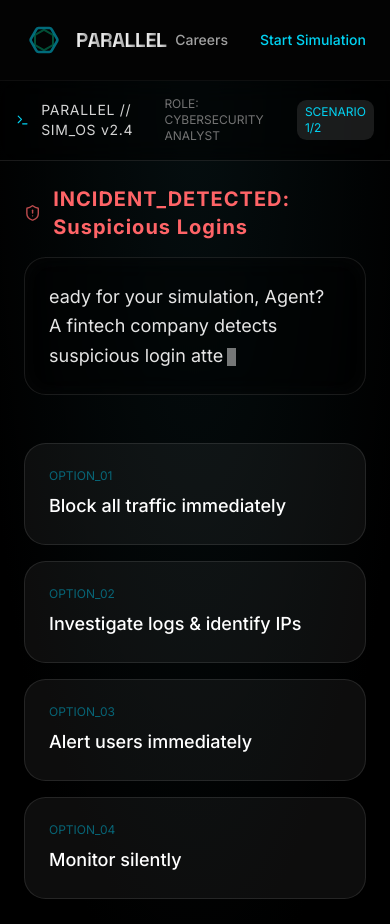
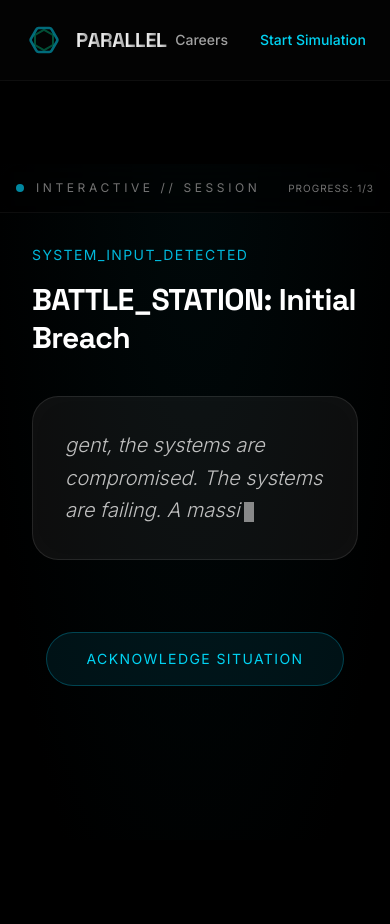
Before and after one commit to vikash-connect/Paraller, a Next.js app: page /simulation in a window 390 px wide. Built offline with nearby package versions, Linux system fonts and the light colour scheme.

Commit message:
feat: redesign career simulation with cinematic pacing and manual progression

```diff
--- a/src/app/simulation/page.tsx
+++ b/src/app/simulation/page.tsx
@@ -1,14 +1,15 @@
 "use client";
-import React, { useState, useEffect } from "react";
+import React, { useState } from "react";
 import { motion, AnimatePresence } from "framer-motion";
+import { useRouter } from "next/navigation";
 import { simulations, Choice } from "@/data/simulations";
 import { TypewriterEffect } from "@/components/ui/typewriter-effect";
 import { GlowingButton } from "@/components/ui/glowing-button";
-import { Terminal, ShieldAlert, Cpu, CheckCircle2, ChevronRight } from "lucide-react";
+import { ShieldAlert, CheckCircle2, ChevronRight } from "lucide-react";
 import Link from "next/link";
 import { useUserStore } from "@/store/user-store";
 
-type Phase = "PRESENTATION" | "DECISION" | "CONSEQUENCE" | "SUMMARY";
+type Phase = "PRESENTATION" | "ACKNOWLEDGE" | "DECISION" | "PROCESSING" | "CONSEQUENCE" | "SUMMARY";
 
 export default function SimulationPage() {
   const { name } = useUserStore();
@@ -18,32 +19,35 @@ export default function SimulationPage() {
   const [phase, setPhase] = useState<Phase>("PRESENTATION");
   const [selectedChoice, setSelectedChoice] = useState<Choice | null>(null);
   const [collectedTraits, setCollectedTraits] = useState<string[]>([]);
-  const [showOptions, setShowOptions] = useState(false);
+  const [isTypewriterComplete, setIsTypewriterComplete] = useState(false);
 
   const scenario = sim.scenarios[currentScenarioIdx];
 
-  useEffect(() => {
-    // Reset state when scenario changes
-    // eslint-disable-next-line react-hooks/set-state-in-effect
-    setPhase("PRESENTATION");
-    setShowOptions(false);
-    setSelectedChoice(null);
-  }, [currentScenarioIdx]);
+  const handlePresentationComplete = () => {
+    setIsTypewriterComplete(true);
+  };
 
-  const handlePresentationComplete = () => {
+  const handleAcknowledge = () => {
     setPhase("DECISION");
-    setTimeout(() => setShowOptions(true), 500);
   };
 
   const handleChoiceSelect = (choice: Choice) => {
     setSelectedChoice(choice);
+    setPhase("PROCESSING");
+
+    // Simulate AI Processing delay
+    setTimeout(() => {
       setCollectedTraits(prev => [...prev, choice.trait]);
       setPhase("CONSEQUENCE");
+    }, 2000);
   };
 
   const handleNext = () => {
     if (currentScenarioIdx < sim.scenarios.length - 1) {
       setCurrentScenarioIdx(prev => prev + 1);
+      setPhase("PRESENTATION");
+      setIsTypewriterComplete(false);
+      setSelectedChoice(null);
     } else {
       setPhase("SUMMARY");
     }
@@ -52,26 +56,25 @@ export default function SimulationPage() {
   if (phase === "SUMMARY") {
     return (
       <div className="bg-[#050505] min-h-screen text-white font-sans flex items-center justify-center p-6 relative overflow-hidden">
-        {/* Background Grid */}
         <div className="absolute inset-0 bg-[url('https://transparenttextures.com/patterns/cubes.png')] opacity-10 mix-blend-overlay" />
         <div className="absolute top-1/2 left-1/2 -translate-x-1/2 -translate-y-1/2 w-[800px] h-[800px] bg-primary/10 blur-[150px] rounded-full pointer-events-none" />
 
         <motion.div
-          initial={{ opacity: 0, scale: 0.9 }}
-          animate={{ opacity: 1, scale: 1 }}
-          transition={{ duration: 0.8, type: "spring" }}
+          initial={{ opacity: 0, scale: 0.9, filter: "blur(20px)" }}
+          animate={{ opacity: 1, scale: 1, filter: "blur(0px)" }}
+          transition={{ duration: 1 }}
           className="max-w-2xl w-full bg-black/40 border border-white/10 p-10 rounded-3xl backdrop-blur-2xl relative z-10 text-center"
         >
           <div className="w-20 h-20 bg-emerald-500/10 border border-emerald-500/30 rounded-2xl flex items-center justify-center text-emerald-400 mx-auto mb-6 shadow-[0_0_30px_rgba(16,185,129,0.2)]">
             <CheckCircle2 size={40} />
           </div>
-          <h1 className="text-4xl font-bold font-heading mb-4 tracking-tight">Mission Debrief</h1>
-          <p className="text-neutral-400 mb-8 text-lg">
-            Simulation complete. Analyzing your decision matrix...
+          <h1 className="text-4xl font-bold font-heading mb-4 tracking-tight">Simulation Finalized</h1>
+          <p className="text-neutral-400 mb-8 text-lg font-mono">
+            Analysis complete, {name || "Agent"}. Decision matrix logged.
           </p>
 
           <div className="bg-white/5 border border-white/10 rounded-xl p-6 text-left mb-8">
-            <h3 className="text-sm font-mono text-cyan-400 mb-4 uppercase tracking-wider">Identified Traits:</h3>
+            <h3 className="text-sm font-mono text-cyan-400 mb-4 uppercase tracking-wider">Psychometric Profile:</h3>
             <ul className="space-y-3">
               {collectedTraits.map((trait, i) => (
                 <motion.li
@@ -90,7 +93,7 @@ export default function SimulationPage() {
 
           <Link href="/projection">
             <GlowingButton className="w-full py-4 text-lg">
-              View Future Projection
+              Project My Future
             </GlowingButton>
           </Link>
         </motion.div>
@@ -99,68 +102,86 @@ export default function SimulationPage() {
   }
 
   return (
-    <div className="bg-[#050505] min-h-screen text-white font-sans flex flex-col relative overflow-hidden">
-      {/* Dynamic Background Based on Phase */}
+    <div className="bg-black min-h-screen text-white font-sans flex flex-col relative overflow-hidden">
+      {/* Background Ambience */}
       <div className="absolute inset-0 pointer-events-none z-0 transition-colors duration-1000 bg-[radial-gradient(ellipse_at_top,rgba(6,182,212,0.05)_0%,black_80%)]" />
 
+      {/* Cinematic Letterbox */}
+      <div className="absolute top-0 left-0 w-full h-[10vh] bg-black z-40" />
+      <div className="absolute bottom-0 left-0 w-full h-[10vh] bg-black z-40" />
+
       {/* Header */}
-      <header className="w-full border-b border-white/10 bg-black/50 backdrop-blur-md p-4 relative z-10 flex items-center justify-between">
+      <header className="w-full border-b border-white/5 bg-black/50 backdrop-blur-md p-4 relative z-10 flex items-center justify-between mt-[10vh]">
         <div className="flex items-center gap-3">
-          <Terminal className="text-cyan-400" size={20} />
-          <span className="font-mono text-sm tracking-wider text-neutral-300">PARALLEL // SIM_OS v2.4</span>
+          <div className="flex h-2 w-2 rounded-full bg-cyan-500 animate-pulse" />
+          <span className="font-mono text-xs tracking-[0.3em] text-neutral-500 uppercase">Interactive // Session</span>
         </div>
-        <div className="flex items-center gap-4 text-xs font-mono">
-          <span className="text-neutral-500">ROLE: {sim.role.toUpperCase()}</span>
-          <span className="px-2 py-1 bg-white/10 rounded-md text-cyan-400">SCENARIO {currentScenarioIdx + 1}/{sim.scenarios.length}</span>
+        <div className="flex items-center gap-4 text-[10px] font-mono tracking-widest text-neutral-500">
+          <span>PROGRESS: {currentScenarioIdx + 1}/{sim.scenarios.length}</span>
         </div>
       </header>
 
       {/* Main Terminal Window */}
-      <main className="flex-1 flex flex-col max-w-5xl mx-auto w-full p-6 lg:p-12 relative z-10">
+      <main className="flex-1 flex flex-col max-w-4xl mx-auto w-full p-8 lg:p-16 relative z-10">
 
-        {/* Scenario Display */}
-        <div className="mb-12">
-          <div className="flex items-center gap-3 mb-4">
-            <ShieldAlert className="text-red-400 animate-pulse" size={24} />
-            <h2 className="text-xl font-bold font-mono text-red-400 tracking-wider">
+        <AnimatePresence mode="wait">
+          {/* Phase: PRESENTATION & ACKNOWLEDGE */}
+          {(phase === "PRESENTATION" || phase === "DECISION" || phase === "ACKNOWLEDGE") && (
+            <motion.div
+              key={`scen-${currentScenarioIdx}`}
+              initial={{ opacity: 0, filter: "blur(20px)" }}
+              animate={{ opacity: 1, filter: "blur(0px)" }}
+              exit={{ opacity: 0, filter: "blur(20px)" }}
+              transition={{ duration: 1 }}
+              className="flex flex-col gap-10"
+            >
+              <div className="flex flex-col gap-4">
+                <span className="text-cyan-500 font-mono text-sm tracking-widest">SYSTEM_INPUT_DETECTED</span>
+                <h2 className="text-3xl md:text-5xl font-bold font-heading tracking-tight leading-tight">
                   {scenario.title}
                 </h2>
               </div>
 
-          <div className="bg-black/40 border border-white/10 p-6 rounded-2xl backdrop-blur-md min-h-[120px] shadow-[inset_0_0_20px_rgba(255,255,255,0.02)]">
-            <p className="text-lg md:text-xl text-neutral-200 leading-relaxed font-mono">
+              <div className="bg-white/5 border border-white/10 p-8 rounded-3xl backdrop-blur-md min-h-[160px] shadow-[inset_0_0_30px_rgba(255,255,255,0.02)]">
+                <p className="text-xl md:text-2xl text-neutral-300 leading-relaxed font-light italic opacity-90">
                   <TypewriterEffect
-                text={currentScenarioIdx === 0 ? `Ready for your simulation, ${name || "Agent"}? \n\n${scenario.description}` : scenario.description}
-                speed={20}
+                    text={currentScenarioIdx === 0 ? `${name || "Agent"}, the systems are compromised. ${scenario.description}` : scenario.description}
+                    speed={25}
                     onComplete={handlePresentationComplete}
                   />
                 </p>
               </div>
-        </div>
 
-        {/* Options / Consequences Area */}
-        <div className="flex-1 flex flex-col">
-          <AnimatePresence mode="wait">
+              {/* Step: Acknowledge Situation */}
+              {phase === "PRESENTATION" && isTypewriterComplete && (
+                <motion.div initial={{ opacity: 0 }} animate={{ opacity: 1 }} className="flex justify-center pt-8">
+                  <button
+                    onClick={handleAcknowledge}
+                    className="px-10 py-4 rounded-full border border-cyan-500/30 bg-cyan-500/10 text-cyan-400 font-mono tracking-widest hover:bg-cyan-500/20 transition-all uppercase text-sm"
+                  >
+                    Acknowledge Situation
+                  </button>
+                </motion.div>
+              )}
 
-            {/* Choices */}
-            {(phase === "DECISION" || phase === "PRESENTATION") && showOptions && (
+              {/* Step: Decision Making */}
+              {phase === "DECISION" && (
                 <motion.div
-                key="options"
                   initial={{ opacity: 0, y: 20 }}
                   animate={{ opacity: 1, y: 0 }}
-                exit={{ opacity: 0, scale: 0.95 }}
-                className="grid grid-cols-1 md:grid-cols-2 gap-4"
+                  className="grid grid-cols-1 gap-4 mt-8"
                 >
                   {scenario.choices.map((choice, idx) => (
                     <motion.button
                       key={choice.id}
                       onClick={() => handleChoiceSelect(choice)}
-                    whileHover={{ scale: 1.02, backgroundColor: "rgba(255,255,255,0.1)" }}
-                    whileTap={{ scale: 0.98 }}
-                    className="p-6 text-left border border-white/10 rounded-2xl bg-white/5 hover:border-cyan-500/50 transition-all duration-300 group relative overflow-hidden"
+                      whileHover={{ scale: 1.01, x: 10 }}
+                      whileTap={{ scale: 0.99 }}
+                      className="p-6 text-left border border-white/10 rounded-2xl bg-white/5 hover:border-cyan-500/50 hover:bg-white/10 transition-all duration-300 group flex items-center gap-6"
                     >
-                    <div className="absolute inset-0 bg-gradient-to-r from-cyan-500/0 via-cyan-500/0 to-cyan-500/10 opacity-0 group-hover:opacity-100 transition-opacity duration-300" />
-                    <span className="font-mono text-cyan-500 text-xs mb-2 block opacity-50">OPTION_0{idx + 1}</span>
+                      <div className="w-10 h-10 rounded-full border border-white/10 flex items-center justify-center font-mono text-xs text-neutral-500 group-hover:border-cyan-500 group-hover:text-cyan-400">
+                        0{idx + 1}
+                      </div>
                       <span className="text-lg font-medium text-white group-hover:text-cyan-300 transition-colors">
                         {choice.text}
                       </span>
@@ -168,48 +189,74 @@ export default function SimulationPage() {
                   ))}
                 </motion.div>
               )}
+            </motion.div>
+          )}
 
-            {/* Consequence Analysis */}
+          {/* Phase: PROCESSING */}
+          {phase === "PROCESSING" && (
+            <motion.div
+              key="processing"
+              initial={{ opacity: 0 }}
+              animate={{ opacity: 1 }}
+              exit={{ opacity: 0 }}
+              className="flex-1 flex flex-col items-center justify-center gap-8"
+            >
+              <div className="relative w-24 h-24">
+                <motion.div
+                  animate={{ rotate: 360 }}
+                  transition={{ duration: 4, repeat: Infinity, ease: "linear" }}
+                  className="absolute inset-0 border-t-2 border-r-2 border-cyan-500 rounded-full"
+                />
+                <div className="absolute inset-0 flex items-center justify-center font-mono text-[10px] text-cyan-400 tracking-tighter">
+                  ANALYTICS
+                </div>
+              </div>
+              <p className="text-cyan-400 font-mono tracking-widest animate-pulse text-sm">
+                CALCULATING CONSEQUENCES...
+              </p>
+            </motion.div>
+          )}
+
+          {/* Phase: CONSEQUENCE */}
           {phase === "CONSEQUENCE" && selectedChoice && (
             <motion.div
               key="consequence"
-                initial={{ opacity: 0, y: 20 }}
-                animate={{ opacity: 1, y: 0 }}
+              initial={{ opacity: 0, filter: "blur(20px)" }}
+              animate={{ opacity: 1, filter: "blur(0px)" }}
+              exit={{ opacity: 0, filter: "blur(20px)" }}
               className="flex-1 flex flex-col items-center justify-center"
             >
-                <div className={`w-full max-w-2xl border p-8 rounded-3xl bg-black/60 backdrop-blur-xl relative overflow-hidden ${
+              <div className={`w-full max-w-2xl border p-10 rounded-[2.5rem] bg-black/60 backdrop-blur-xl relative overflow-hidden ${
                 selectedChoice.isOptimal ? "border-emerald-500/30" : "border-red-500/30"
               }`}>
-                  <div className={`absolute top-0 left-0 w-full h-1 bg-gradient-to-r ${
-                    selectedChoice.isOptimal ? "from-emerald-400 to-green-600" : "from-red-400 to-orange-600"
-                  }`} />
-
-                  <div className="flex items-center gap-3 mb-6">
-                    <Cpu className={selectedChoice.isOptimal ? "text-emerald-400" : "text-red-400"} size={24} />
-                    <span className="font-mono text-sm tracking-widest text-neutral-400 uppercase">System Analysis</span>
+                <div className="flex items-center gap-4 mb-8">
+                  <div className={`p-3 rounded-2xl ${selectedChoice.isOptimal ? "bg-emerald-500/10 text-emerald-400" : "bg-red-500/10 text-red-400"}`}>
+                    {selectedChoice.isOptimal ? <CheckCircle2 size={28} /> : <ShieldAlert size={28} />}
+                  </div>
+                  <div className="flex flex-col">
+                    <span className="font-mono text-[10px] tracking-[0.3em] text-neutral-500 uppercase">Post-Action Report</span>
+                    <h3 className="text-xl font-bold font-heading">{selectedChoice.isOptimal ? "Successful Integration" : "System Deviation"}</h3>
+                  </div>
                 </div>
 
-                  <p className="text-xl leading-relaxed text-white mb-8">
-                    <TypewriterEffect text={selectedChoice.consequence} speed={30} />
+                <p className="text-xl md:text-2xl leading-relaxed text-white font-light italic mb-10 opacity-90">
+                  <TypewriterEffect text={selectedChoice.consequence} speed={25} />
                 </p>
 
-                  <div className="flex items-center justify-between mt-8 pt-6 border-t border-white/10">
-                    <div className="flex items-center gap-2 text-sm font-mono">
-                      <span className="text-neutral-500">Trait Logged:</span>
-                      <span className={selectedChoice.isOptimal ? "text-emerald-400" : "text-orange-400"}>
-                        [{selectedChoice.trait}]
-                      </span>
+                <div className="flex flex-col sm:flex-row items-center justify-between gap-6 pt-8 border-t border-white/5">
+                  <div className="px-4 py-2 bg-white/5 rounded-lg border border-white/10 font-mono text-[10px] tracking-widest text-neutral-400">
+                    TRAIT_LOGGED: <span className="text-white">[{selectedChoice.trait}]</span>
                   </div>
 
                   <motion.button
                     initial={{ opacity: 0 }}
                     animate={{ opacity: 1 }}
-                      transition={{ delay: 2 }}
+                    transition={{ delay: 1 }}
                     onClick={handleNext}
-                      className="px-6 py-2 bg-white/10 hover:bg-white/20 text-white rounded-full font-medium transition-colors flex items-center gap-2"
+                    className="px-8 py-3 bg-white text-black hover:bg-neutral-200 rounded-full font-bold transition-all flex items-center gap-2 group"
                   >
-                      {currentScenarioIdx < sim.scenarios.length - 1 ? "Next Scenario" : "Finalize Report"}
-                      <ChevronRight size={18} />
+                    {currentScenarioIdx < sim.scenarios.length - 1 ? "Proceed to Next Incident" : "View Final Report"}
+                    <ChevronRight size={18} className="group-hover:translate-x-1 transition-transform" />
                   </motion.button>
                 </div>
               </div>
@@ -217,7 +264,6 @@ export default function SimulationPage() {
           )}
 
         </AnimatePresence>
-        </div>
       </main>
     </div>
   );
--- a/src/data/simulations.ts
+++ b/src/data/simulations.ts
@@ -24,74 +24,88 @@ export const simulations: Record<string, Simulation> = {
     scenarios: [
       {
         id: "cyber-1",
-        title: "INCIDENT_DETECTED: Suspicious Logins",
-        description: "A fintech company detects suspicious login attempts from multiple countries occurring simultaneously on a high-value admin account.",
+        title: "BATTLE_STATION: Initial Breach",
+        description: "The systems are failing. A massive brute-force attack is hitting our fintech gateway. You are the only one on shift.",
         choices: [
           {
             id: "c1-1",
-            text: "Block all traffic immediately",
-            consequence: "Blocking all traffic caused a severe business outage. Legitimate users were locked out, causing financial loss. Next time, investigate before using the nuclear option.",
+            text: "Block all incoming traffic",
+            consequence: "The attack stopped, but so did the business. Thousands of legitimate users are locked out. We lost trust, but the data is safe for now.",
             isOptimal: false,
-            trait: "Reckless Action",
+            trait: "Decisive but Reckless",
           },
           {
             id: "c1-2",
-            text: "Investigate logs & identify IPs",
-            consequence: "Excellent. By analyzing the logs, you identified a botnet. You successfully blocked only the malicious IPs without disrupting legitimate traffic.",
+            text: "Filter malicious IP ranges",
+            consequence: "Precision strike. You successfully identified the botnet and neutralised it without impacting our customers. Textbook response.",
             isOptimal: true,
-            trait: "Analytical & Cautious",
+            trait: "High-Precision Analytical",
           },
           {
             id: "c1-3",
-            text: "Alert users immediately",
-            consequence: "You alerted the users, but the attacker was already inside. Panic ensued without stopping the breach. Mitigation must happen parallel to communication.",
+            text: "Deploy a decoy honeypot",
+            consequence: "The attackers are distracted by the decoy, giving us time to trace them. However, some production data was still leaked during the delay.",
             isOptimal: false,
-            trait: "Communication-Focused",
-          },
-          {
-            id: "c1-4",
-            text: "Monitor silently",
-            consequence: "You gathered intelligence, but the attacker exfiltrated 50GB of sensitive data while you watched. Passive monitoring is too slow for active breaches.",
-            isOptimal: false,
-            trait: "Overly Passive",
+            trait: "Strategic but Risky",
           },
         ],
       },
       {
         id: "cyber-2",
-        title: "ESCALATION: Ransomware Payload",
-        description: "While securing the login nodes, an alert fires: an encrypted payload is executing on the internal database server. File encryption has started.",
+        title: "CRITICAL: Ransomware Payload",
+        description: "Warning: An encrypted payload has been detected in the core database. Encryption has reached 14%. Every second counts.",
         choices: [
           {
             id: "c2-1",
-            text: "Pay the ransom immediately",
-            consequence: "You paid the ransom, but the decryptor didn't work. The company lost money and data. Never negotiate with terrorists as a first resort.",
-            isOptimal: false,
-            trait: "Easily Intimidated",
+            text: "Isolate the database server",
+            consequence: "You pulled the plug. It was painful for the users, but you saved the company's entire historical record from permanent loss.",
+            isOptimal: true,
+            trait: "Tactical Defender",
           },
           {
             id: "c2-2",
-            text: "Isolate the server from the network",
-            consequence: "Swift action! You pulled the virtual plug, stopping the ransomware from spreading to backups. You saved 90% of the company's data.",
-            isOptimal: true,
-            trait: "Decisive & Tactical",
+            text: "Attempt to decrypt live",
+            consequence: "The ransomware is too advanced. While you searched for a key, the encryption finished. The data is gone. Prioritize containment over recovery.",
+            isOptimal: false,
+            trait: "Over-Confident Analyst",
           },
           {
             id: "c2-3",
-            text: "Run antivirus scan",
-            consequence: "The standard AV took too long and the ransomware bypassed it entirely. The database was lost. Standard tools aren't enough for advanced threats.",
+            text: "Shutdown the entire network",
+            consequence: "Total blackout. You stopped the virus, but the company is dead in the water. A nuclear option that worked, but at what cost?",
             isOptimal: false,
-            trait: "Overly Reliant on Tools",
+            trait: "Fear-Driven Response",
+          },
+        ],
+      },
+      {
+        id: "cyber-3",
+        title: "DEBRIEF: Internal Threat",
+        description: "The breach is contained, but the logs show the credentials used belonged to the CTO. This was an inside job.",
+        choices: [
+          {
+            id: "c3-1",
+            text: "Confront the CTO immediately",
+            consequence: "You alerted the suspect. They wiped their drives before you could gather evidence. The truth is now buried forever.",
+            isOptimal: false,
+            trait: "Emotionally Impulsive",
           },
           {
-            id: "c2-4",
-            text: "Attempt to reverse engineer the payload",
-            consequence: "You spent critical minutes analyzing code while the encryption spread. You understand the virus, but the data is gone. Prioritize containment over analysis.",
+            id: "c3-2",
+            text: "Quietly mirror the CTO's logs",
+            consequence: "You found the proof. The CTO's account was compromised, not the person. You cleared their name and found the real mole.",
+            isOptimal: true,
+            trait: "Calculated Investigator",
+          },
+          {
+            id: "c3-3",
+            text: "Report to the Board of Directors",
+            consequence: "The Board panicked and fired the CTO. The resulting stock drop was worse than the hack itself. You should have verified first.",
             isOptimal: false,
-            trait: "Curious but Impractical",
+            trait: "Corporate-Minded",
           },
         ],
-      }
+      },
     ],
   },
 };
```
Lines whose indentation alone changed are shown as unchanged.
